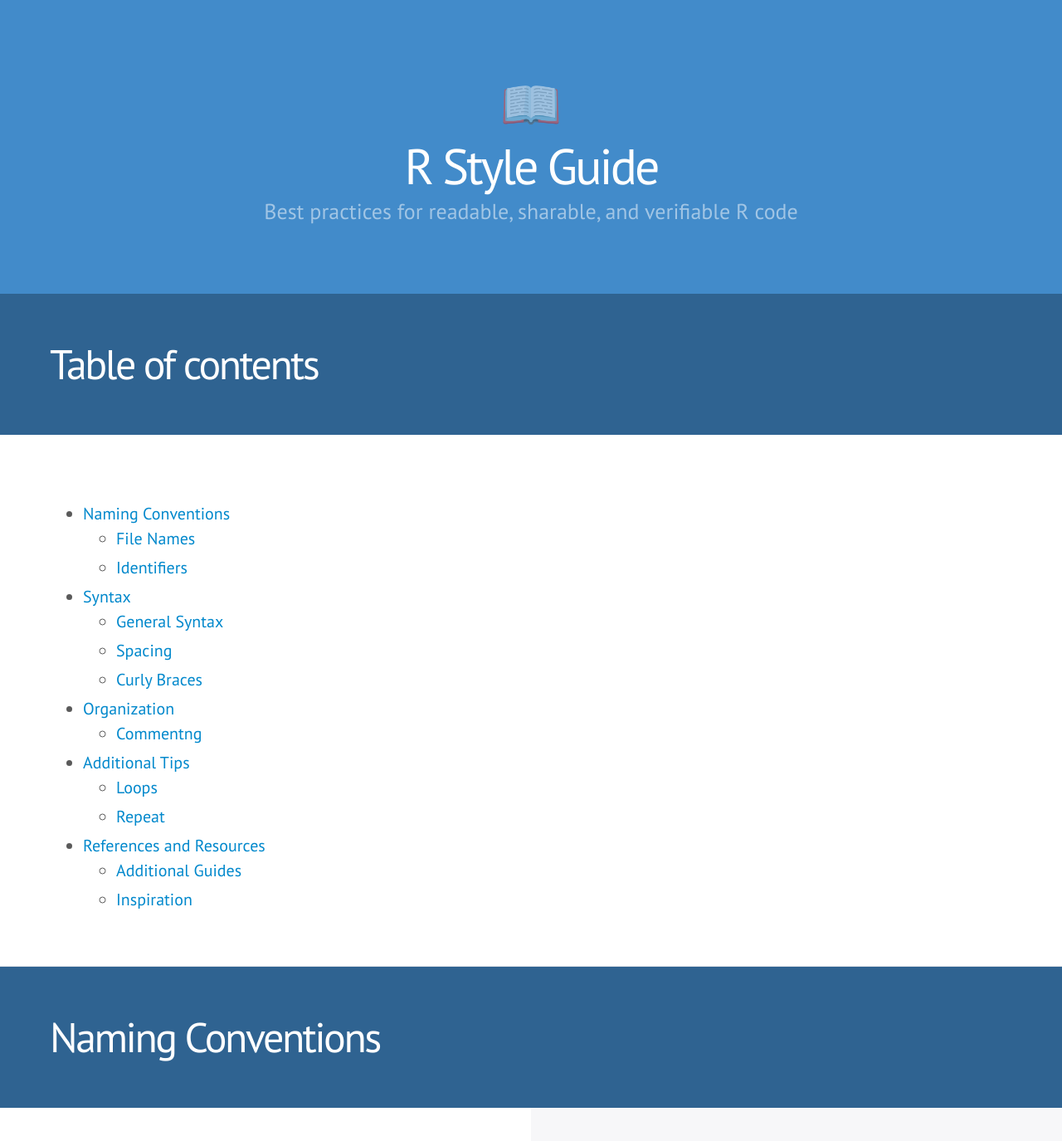
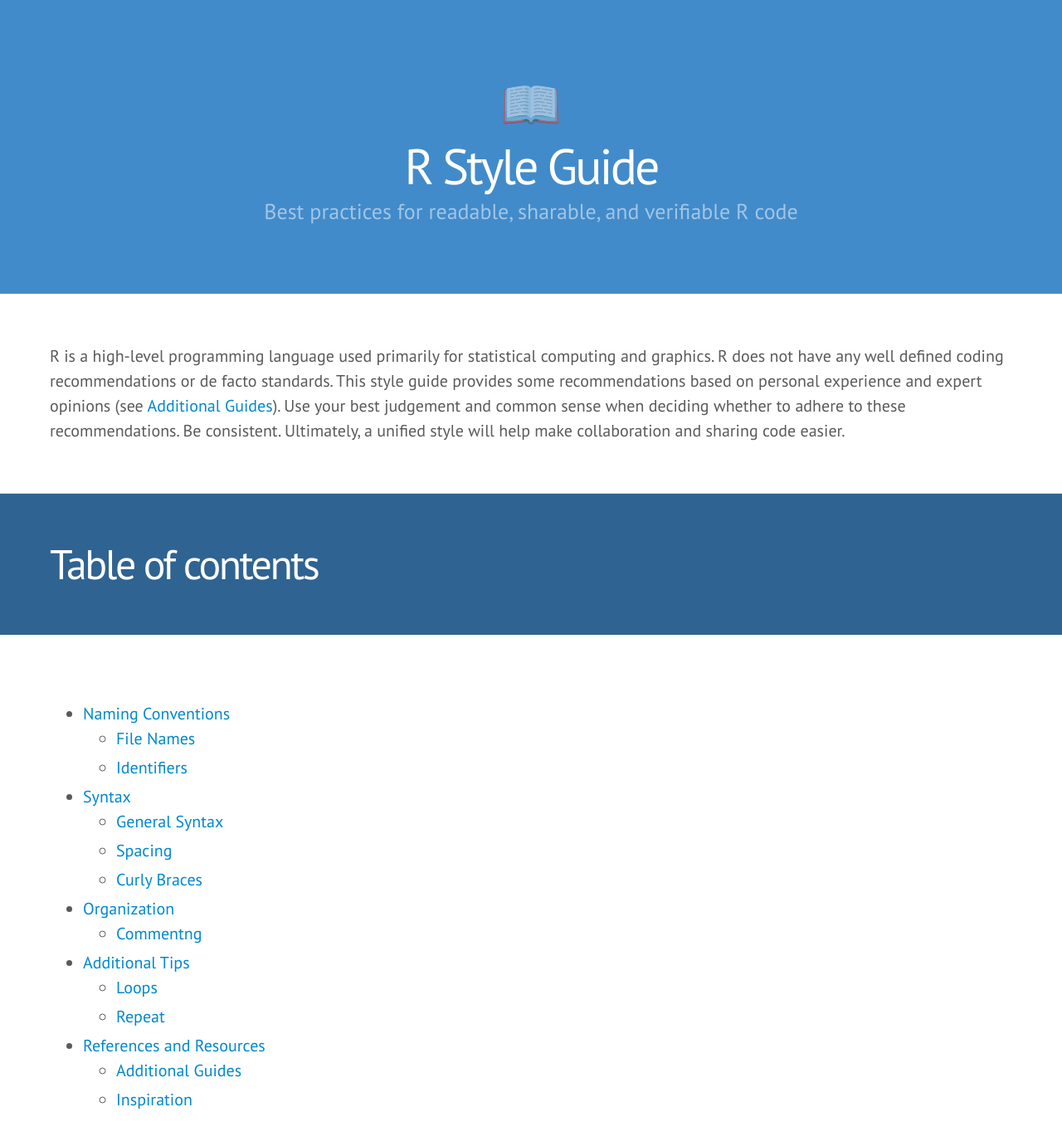
Before and after one commit to JEFworks-Lab/R-style-guide, a Jekyll site: the page built from index.html, in a window 1280 px wide and 1400 px high. Shown: the top 1375 px of the window at 83% size. Built offline with Jekyll 4.4.1, drawn with Linux system fonts in a browser that asks for light colours; some web fonts are replaced; Markdown is read by kramdown in place of the engine named in the settings; some of the changed text lies outside the part shown.

Commit message:
Added introduction

```diff
--- a/index.html
+++ b/index.html
@@ -2,6 +2,11 @@
 layout: default
 ---
 
+<div class="section">
+  <div class="col">
+R is a high-level programming language used primarily for statistical computing and graphics. R does not have any well defined coding recommendations or de facto standards. This style guide provides some recommendations based on personal experience and expert opinions (see <a href="#additional-guides">Additional Guides</a>). Use your best judgement and common sense when deciding whether to adhere to these recommendations. Be consistent. Ultimately, a unified style will help make collaboration and sharing code easier.
+  </div>
+</div>
 
 <div class="heading" id="toc">
   <h2>Table of contents</h2>
```
Also changed, not shown: other parts of index.html (+1 -1 lines), README.md.
